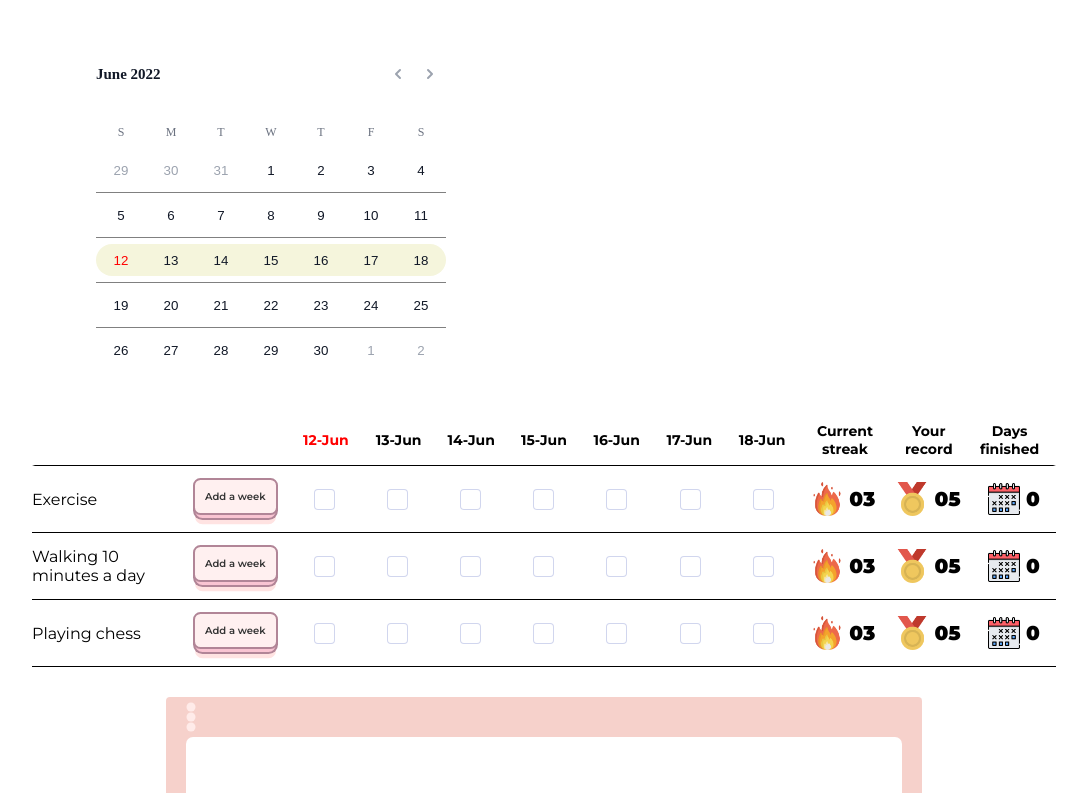
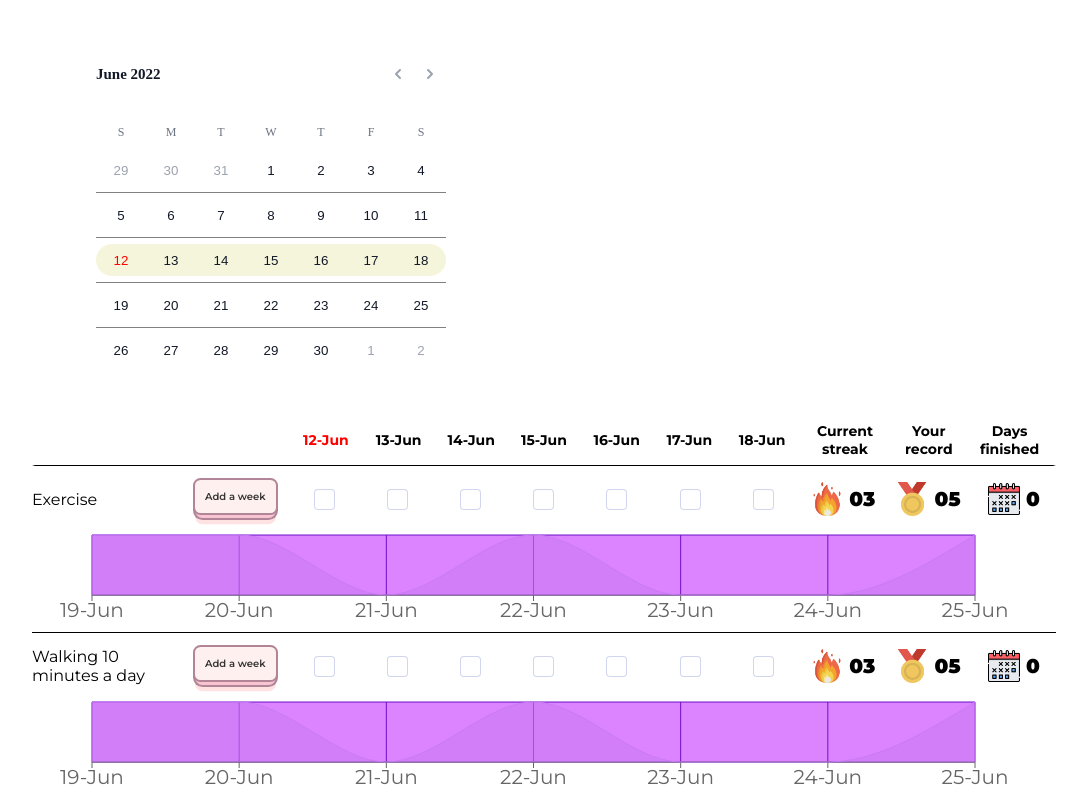
Before and after one commit to ThomasN12/habittracker, a React (Create React App) app: page /main in a window 1280 px wide. Shown: the top 793 px of the page, without its empty margins (96-1183 px from the left). Built offline with nearby package versions, Linux system fonts and the light colour scheme; a web font is replaced by a local one.

Commit message:
add chart

```diff
--- a/package.json
+++ b/package.json
@@ -14,6 +14,7 @@
     "react": "^18.1.0",
     "react-dom": "^18.1.0",
     "react-scripts": "5.0.1",
+    "recharts": "^2.1.10",
     "uuid": "^8.3.2",
     "web-vitals": "^2.1.4"
   },
--- a/src/App.css
+++ b/src/App.css
@@ -336,7 +336,10 @@
 
 .habit__chart {
   width: 100%;
-  height: 20rem; }
+  height: 10rem; }
+
+.margin__auto {
+  margin: left; }
 
 .pt-16 {
   padding-top: 6.4rem; }
--- a/src/App.js
+++ b/src/App.js
@@ -61,7 +61,7 @@
     })
   }
 
-  console.log("myhabits: ", myHabits)
+  console.log("myhabits: ", habits)
 
   return (
     <>
--- a/src/components/Charts/HabitChart.js
+++ b/src/components/Charts/HabitChart.js
@@ -1,57 +1,60 @@
-// import { ResponsivePie } from '@nivo/pie'
+import React from 'react';
+import { AreaChart, Area, XAxis, YAxis, CartesianGrid, Tooltip, ResponsiveContainer } from 'recharts';
 
-// const pieData = [
-//     {
-//       id: "java",
-//       label: "java",
-//       value: 195,
-//       color: "hsl(90, 70%, 50%)"
-//     },
-//     {
-//       id: "erlang",
-//       label: "erlang",
-//       value: 419,
-//       color: "hsl(56, 70%, 50%)"
-//     },
-//     {
-//       id: "ruby",
-//       label: "ruby",
-//       value: 407,
-//       color: "hsl(103, 70%, 50%)"
-//     },
-//     {
-//       id: "haskell",
-//       label: "haskell",
-//       value: 474,
-//       color: "hsl(186, 70%, 50%)"
-//     },
-//     {
-//       id: "go",
-//       label: "go",
-//       value: 71,
-//       color: "hsl(104, 70%, 50%)"
-//     }
-//   ];
 
-//   const Chart = () => {
-//     return (
-//       <ResponsivePie
-//         data={pieData}
-//         margin={{ top: 40, right: 80, bottom: 80, left: 80 }}
-//         innerRadius={0.5}
-//         padAngle={0.7}
-//         cornerRadius={3}
-//         activeOuterRadiusOffset={8}
-//         borderWidth={1}
-//         borderColor={{ from: "color", modifiers: [["darker", 0.2]] }}
-//         arcLinkLabelsSkipAngle={10}
-//         arcLinkLabelsTextColor="#333333"
-//         arcLinkLabelsThickness={2}
-//         arcLinkLabelsColor={{ from: "color" }}
-//         arcLabelsSkipAngle={10}
-//         arcLabelsTextColor={{ from: "color", modifiers: [["darker", 2]] }}
-//       />
-//     );
-//   };
 
-// export default Chart;
+const Chart = () => {
+    const data = [
+        {
+          name: '19-Jun',
+          checked: 1
+        },
+        {
+          name: '20-Jun',
+          checked: 1
+        },
+        {
+          name: '21-Jun',
+          checked: 0
+        },
+        {
+          name: '22-Jun',
+          checked: 1
+        },
+        {
+          name: '23-Jun',
+          checked: 0
+        },
+        {
+          name: '24-Jun',
+          checked: 0
+        },
+        {
+          name: '25-Jun',
+          checked: 1
+        },
+      ];
+
+    return (
+      <ResponsiveContainer width="97%" height="100%" className="margin__auto">
+        <AreaChart
+          width={600}
+          height={200}
+          data={data}
+          margin={{
+            top: 10,
+            right: 50,
+            left: 0,
+            bottom: 0,
+          }}
+        >
+          <CartesianGrid fill='#dc84ff' stroke="#6e0fca"/>
+          <XAxis dataKey="name"/>
+          <YAxis  tickCount={0}/>
+          <Tooltip />
+          <Area type="monotone" dataKey="checked" stroke="#ca7bf4" fill="#ca7bf4" />
+        </AreaChart>
+      </ResponsiveContainer>
+    );
+}
+export default Chart;
--- a/src/components/Habits/Habit.js
+++ b/src/components/Habits/Habit.js
@@ -97,9 +97,9 @@
                     </div>
                 </div>
             </div>
-            {/* <div className="habit__chart">
+            <div className="habit__chart">
                 <Chart></Chart>
-            </div> */}
+            </div>
         </React.Fragment>
     )
 }
--- a/src/scss/_habittable.scss
+++ b/src/scss/_habittable.scss
@@ -414,5 +414,8 @@
   }
   .habit__chart{
     width: 100%;
-    height: 20rem;
+    height: 10rem;
   }
+  .margin__auto{
+    margin: left;
+  }
```
Also changed, not shown: 1 other file (tests, documents, lock files or other folders).
